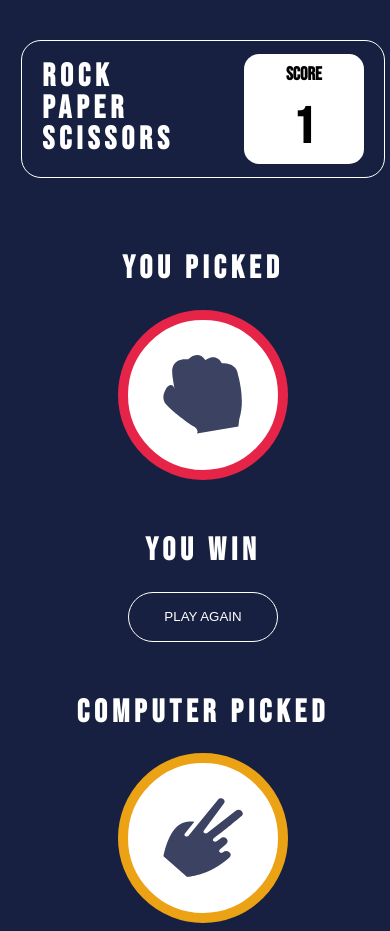
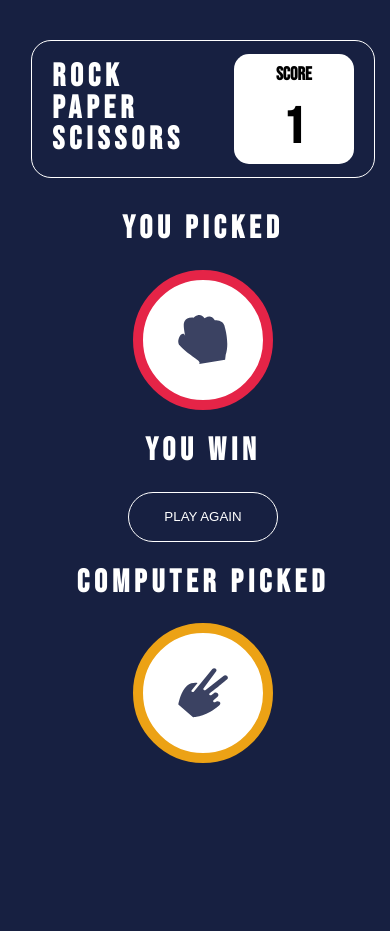
Before and after one commit to muneebrmn/Rock-Paper-Scissors-Game, a plain HTML site: page index.html in a window 390 px wide. Both pictures are taken after a click on the button 203 px from the left and 307 px from the top of the page. After the commit the page ends 844 px from the top, so only its background shows below. Drawn offline with Linux system fonts and the light colour scheme.

Commit message:
fix: adjust mobile layout for better responsiveness

```diff
--- a/style.css
+++ b/style.css
@@ -133,7 +133,8 @@ body{
 /* MOBILE */
 @media only screen and (max-width: 600px) {
     #top{
-        gap: 70px;
+        margin-top: 0px;
+        gap: 50px;
     }
     #choices{
         margin-top: 30px;
@@ -141,30 +142,31 @@ body{
         gap: 30px;
     }
     #choices button{
-        width: 200px;
-        height: 200px;
+        width: 150px;
+        height: 150px;
         img{
-            width: 80px;
-            height: 80px;
+            width: 50px;
+            height: 50px;
         }
     }
 
     #result{
+        margin-top: 10px;
         flex-direction: column;
-        gap: 30px;
+        gap: 0px;
         img{
-            width: 80px;
-            height: 80px;
+            width: 50px;
+            height: 50px;
         }
     }
     #me{
-        width: 150px;
-        height: 150px;
+        width: 120px;
+        height: 120px;
         border: 10px solid;
     }
     #pc{
-        width: 150px;
-        height: 150px;
+        width: 120px;
+        height: 120px;
         border: 10px solid;
     }
 }
```
